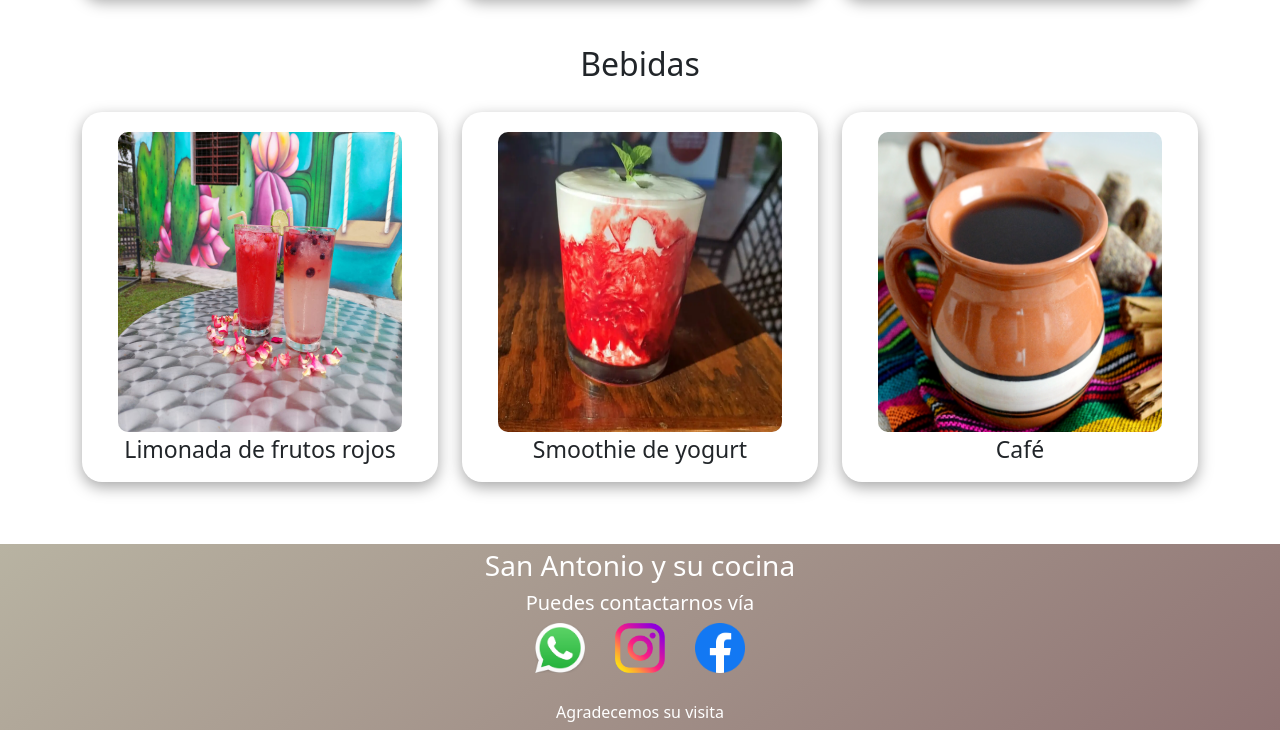
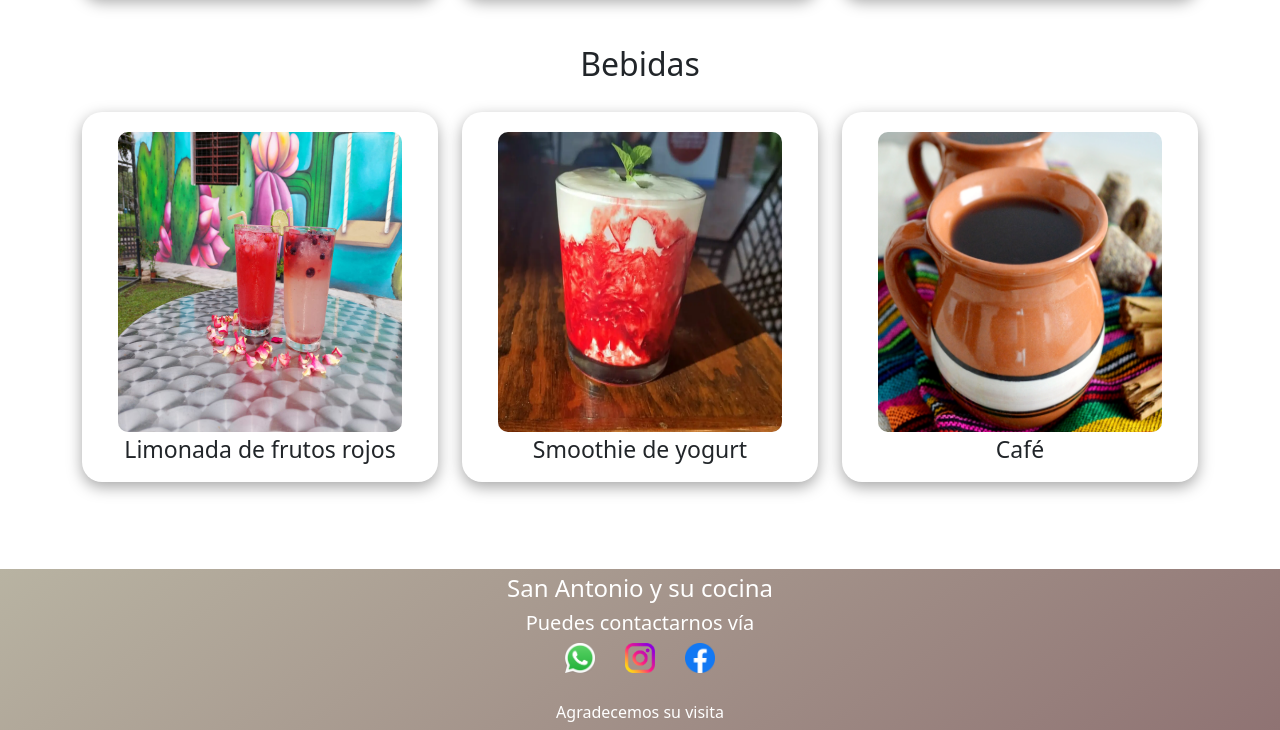
Before and after one commit to siobhanmt3/Proyecto-Web, a plain HTML site: page index.html in a window 1280 px wide. Shown: the part 1827-2557 px from the top of the page. Drawn offline with nearby package versions, Linux system fonts and the light colour scheme; a script that the page names is missing.

Commit message:
fix items

```diff
--- a/index.html
+++ b/index.html
@@ -147,6 +147,7 @@
                 </div>
             </div>
             <br> <br>
+
             <!-- Platillos -->
             <h2 class="text-center">Desayunos</h2>
 
@@ -279,7 +280,7 @@
         </div> <br>
         <footer>
             <div class="reservaciones">
-                <h3 class="text-center  text-white">San Antonio y su cocina</h3>
+                <h4  class="text-center  text-white">San Antonio y su cocina</h4>
                 <h5 class="text-center  text-white">Puedes contactarnos vía</h5>
                 <div class="redes-sociales">
                     <a href="https://wa.me/3122911972" target="_blank">
--- a/style.css
+++ b/style.css
@@ -275,8 +275,8 @@ a:visited {
 
 
 .redes-sociales img {
-    width: 50px;
-    height: 50px;
+    width: 30px;
+    height: 30px;
     margin: 0px 15px 30px 15px;
 }
 
```
Also changed, not shown: script.js (deleted).
